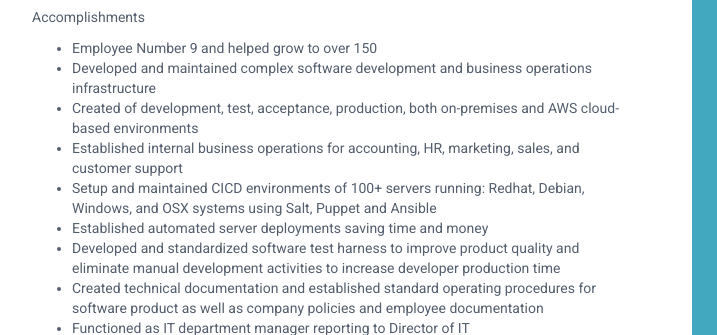
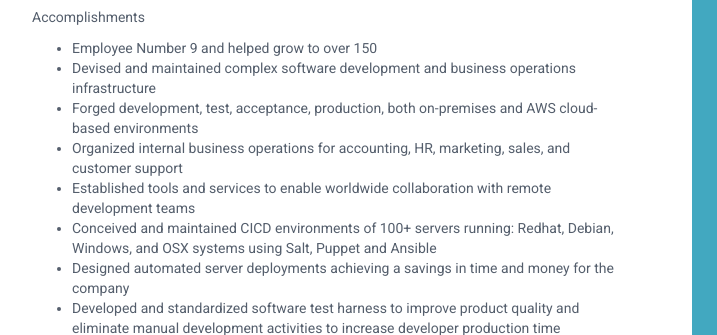
Before and after one commit to tpowellcio/troypowell.info, a plain HTML site: page index.html in a window 1280 px wide. Shown: the part 461-796 px from the top of the page, 188-905 px from the left. Drawn offline with Linux system fonts and the light colour scheme.

Commit message:
updating to match printable resume

```diff
--- a/index.html
+++ b/index.html
@@ -116,13 +116,16 @@
                         <p>Accomplishments</p>
                           <ul>
                             <li>Employee Number 9 and helped grow to over 150
-                            <li>Developed and maintained complex software development and business operations infrastructure</li>
-                            <li>Created of development, test, acceptance, production, both on-premises and AWS cloud-based environments</li>
-                            <li>Established internal business operations for accounting, HR, marketing, sales, and customer support</li>
-                            <li>Setup and maintained CICD environments of 100+ servers running: Redhat, Debian, Windows, and OSX systems using Salt, Puppet and Ansible</li>
-                            <li>Established automated server deployments saving time and money</li>
+                            <li>Devised and maintained complex software development and business operations infrastructure</li>
+                            <li>Forged development, test, acceptance, production, both on-premises and AWS cloud-based environments</li>
+                            <li>Organized internal business operations for accounting, HR, marketing, sales, and customer support</li>
+                            <li>Established tools and services to enable worldwide collaboration with remote development teams</li>
+                            <li>Conceived and maintained CICD environments of 100+ servers running: Redhat, Debian, Windows, and OSX systems using Salt, Puppet and Ansible</li>
+                            <li>Designed automated server deployments achieving a savings in time and money for the company</li>
                             <li>Developed and standardized software test harness to improve product quality and eliminate manual development activities to increase developer production time</li>
-                            <li>Created technical documentation and established standard operating procedures for software product as well as company policies and employee documentation</li>
+                            <li>Created, established, standardized company policies and procedures for business workflow to improve efficiency and accountability</li>
+                            <li>Instituted technical documentation and enacted standard operating procedures for the software products</li>
+                            <li>Developed and implemented IT departmental specialization structure</li>
                             <li>Functioned as IT department manager reporting to Director of IT</li>
                           </ul>
                         <p>Primary Responsibilities</p>
```
